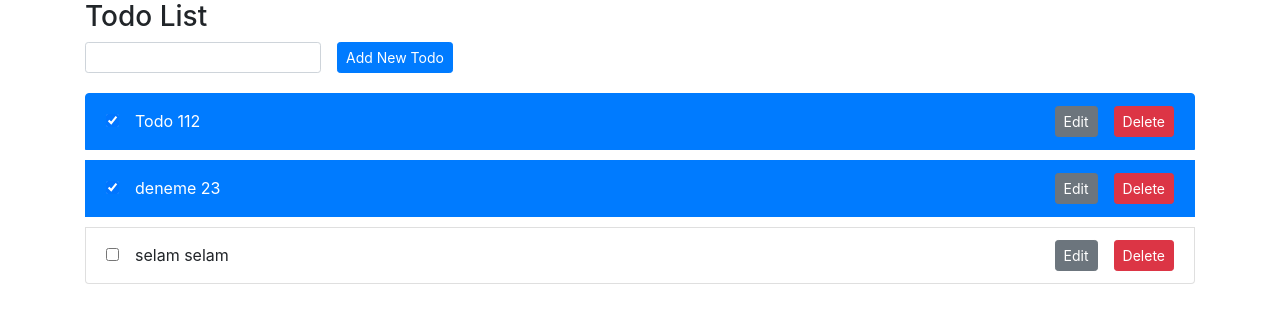
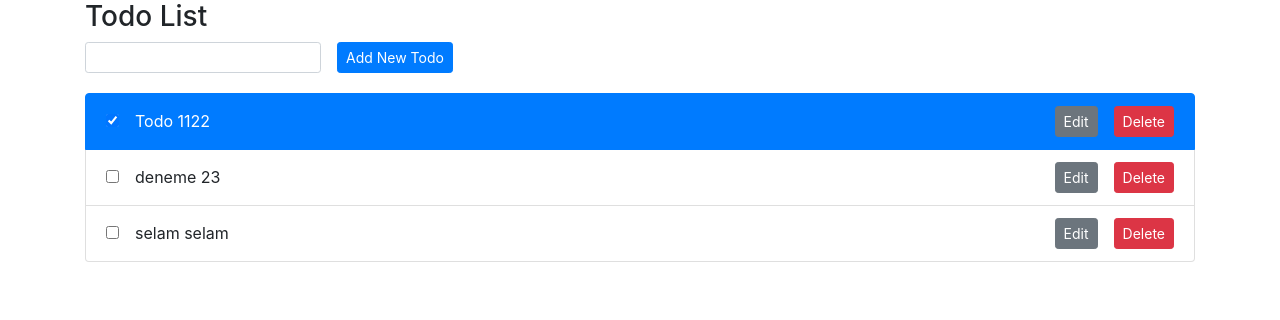
Before and after one commit to cyasam/angular-todo-example, an Angular app: page / in a window 1280 px wide. Shown: the top 320 px of the page. Built offline with nearby package versions, Linux system fonts and the light colour scheme; data requests are answered from the project's data file.

Commit message:
Small css change.

```diff
--- a/db.json
+++ b/db.json
@@ -2,13 +2,15 @@
   "todos": [
     {
       "id": 1,
-      "title": "Todo 112",
-      "completed": true
+      "title": "Todo 1122",
+      "completed": true,
+      "openEditForm": false
     },
     {
       "id": 2,
       "title": "deneme 23",
-      "completed": true
+      "completed": false,
+      "openEditForm": false
     },
     {
       "id": 5,
--- a/src/app/components/todo/todo-list/todo-list.component.scss
+++ b/src/app/components/todo/todo-list/todo-list.component.scss
@@ -1,8 +1,4 @@
 .todo-list {
-  li {
-      margin-bottom: 10px;
-  }
-
   .list-group-item {
     display: flex;
     justify-content: space-between;
```
